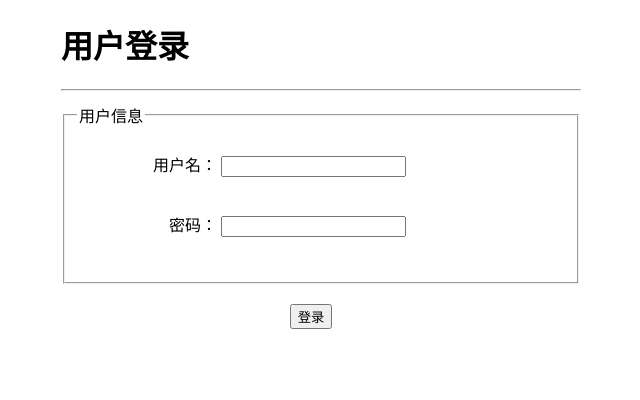
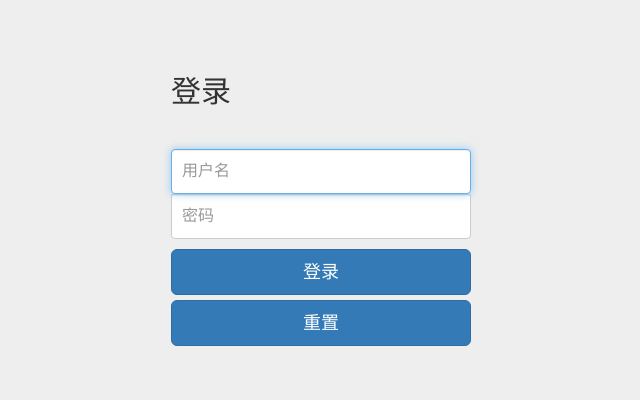
Before and after one commit to kyo9ls/myerp, a Django app: page /login/ in a window 1280 px wide. Shown: the top 400 px of the page, without its empty margins (319-959 px from the left). Run offline with Django 3.2, Linux system fonts and the light colour scheme; some libraries are stand-ins or nearby versions.

Commit message:
addLogin, without register and download

```diff
--- a/app/views.py
+++ b/app/views.py
@@ -1,4 +1,4 @@
-from django.shortcuts import render, HttpResponse, redirect, reverse
+from django.shortcuts import render, HttpResponse, redirect
 from app import models
 from django.views import View
 from app.utils import gen_md5_digest, Pagination, user_id, get_date
@@ -10,12 +10,6 @@ import base64
 
 
 # Create your views here.
-
-
-def test(request):
-    lst = [0, 1]
-    return render(request, 'test.html', {'i': lst})
-
 
 # 登录
 def login(request):
@@ -50,7 +44,10 @@ def logout(request):
 # 供应商列表
 def supplier_list(request):
     # 获取用户id
-    user = user_id(request)
+    if user_id(request):
+        user = user_id(request)
+    else:
+        return redirect('/login/')
     # 获取供应商信息
     all_suppliers = models.Supplier.objects.filter(company__user__no=user).distinct()
     # 页码
@@ -67,7 +64,10 @@ class SupplierAdd(View):
     # get 请求
     def get(self, request):
         # 获取用户ID
-        user = user_id(request)
+        if user_id(request):
+            user = user_id(request)
+        else:
+            return redirect('/login/')
         # 获取对应公司
         com = models.Company.objects.filter(user=user)
         return render(request, 'supplier_add.html', {'com': com})
@@ -105,7 +105,10 @@ class SupplierAdd(View):
 # 编辑供应商和公司
 def supplier_edit(request):
     # 获取用户ID
-    user = user_id(request)
+    if user_id(request):
+        user = user_id(request)
+    else:
+        return redirect('/login/')
     # 获取供应商及公司编号
     sup_no = request.GET.get('sup_no')
     try:
@@ -135,7 +138,10 @@ def supplier_edit(request):
 # 预付款表
 def adv_list(request):
     # 获取用户ID
-    user = user_id(request)
+    if user_id(request):
+        user = user_id(request)
+    else:
+        return redirect('/login/')
     # 获取供应商信息
     sup_no = request.GET.get('sup_no')
     all_advs = models.Advpayment.objects.filter(supplier=sup_no, company__user_id=user)
@@ -146,7 +152,10 @@ def adv_list(request):
 # 客户列表
 def client_list(request):
     # 获取用户ID
-    user = user_id(request)
+    if user_id(request):
+        user = user_id(request)
+    else:
+        return redirect('/login/')
     # 获取供应商信息
     all_clients = models.Client.objects.filter(company__user=user).distinct()
     # 页码
@@ -163,7 +172,10 @@ class ClientAdd(View):
     # get 请求
     def get(self, request):
         # 获取用户ID
-        user = user_id(request)
+        if user_id(request):
+            user = user_id(request)
+        else:
+            return redirect('/login/')
         com = models.Company.objects.filter(user__no=user)
         return render(request, 'client_add.html', {'com': com})
 
@@ -173,9 +185,11 @@ class ClientAdd(View):
         # 获取用户输入的数据
         cli_name = request.POST.get('cli_name')
         com_no = request.POST.get('com_no')
-
         # 获取用户ID
-        user = user_id(request)
+        if user_id(request):
+            user = user_id(request)
+        else:
+            return redirect('/login/')
         com = models.Company.objects.filter(user__no=user)
         try:
             if not cli_name:
@@ -206,7 +220,10 @@ class ClientAdd(View):
 # 编辑客户
 def client_edit(request):
     # 获取用户ID
-    user = user_id(request)
+    if user_id(request):
+        user = user_id(request)
+    else:
+        return redirect('/login/')
     # 获取公司及客户编号
     cli_no = request.GET.get('cli_no')
     try:
@@ -235,11 +252,14 @@ def client_edit(request):
 # 欠款表
 def debt_list(request):
     # 获取用户ID
-    user = user_id(request)
+    if user_id(request):
+        user = user_id(request)
+    else:
+        return redirect('/login/')
     # 获取供应商信息
     cli_no = request.GET.get('cli_no')
 
-    all_debts = models.Debt.objects.filter(client_id=cli_no)
+    all_debts = models.Debt.objects.filter(client_id=cli_no, company__user_id=user).distinct()
     # 返回页面
     return render(request, 'debt_list.html', {'all_debts': all_debts, })
 
@@ -247,7 +267,10 @@ def debt_list(request):
 # 司机列表
 def driver_list(request):
     # 获取用户ID
-    user = user_id(request)
+    if user_id(request):
+        user = user_id(request)
+    else:
+        return redirect('/login/')
     # 获取司机列表
     all_drivers = models.Driver.objects.filter(user_id=user)
     count = all_drivers.count()
@@ -259,7 +282,10 @@ def driver_list(request):
 # 编辑司机
 def driver_edit(request):
     # 获取用户ID
-    user = user_id(request)
+    if user_id(request):
+        user = user_id(request)
+    else:
+        return redirect('/login/')
     # 获取公司及客户编号
     dri_no = request.GET.get('dri_no')
     try:
@@ -287,7 +313,10 @@ def driver_edit(request):
 # 司机查询
 def driver_search(request):
     # 获取用户ID
-    user = user_id(request)
+    if user_id(request):
+        user = user_id(request)
+    else:
+        return redirect('/login/')
     # 获取司机列表
     all_drivers = models.Driver.objects.filter(user_id=user)
     all_orders = None
@@ -325,7 +354,10 @@ def driver_search(request):
 # 增加司机
 def driver_add(request):
     # 获取用户ID
-    user = user_id(request)
+    if user_id(request):
+        user = user_id(request)
+    else:
+        return redirect('/login/')
     response_dict = {'status': True, 'msg': None}
     try:
         driver_name = request.POST.get('driver_name')
@@ -347,7 +379,10 @@ def driver_add(request):
 # 销售列表
 def sale_list(request):
     # 获取用户ID
-    user = user_id(request)
+    if user_id(request):
+        user = user_id(request)
+    else:
+        return redirect('/login/')
     # 获取司机列表
     all_sales = models.Sale.objects.filter(user_id=user)
     count = all_sales.count()
@@ -359,7 +394,10 @@ def sale_list(request):
 # 编辑司机
 def sale_edit(request):
     # 获取用户ID
-    user = user_id(request)
+    if user_id(request):
+        user = user_id(request)
+    else:
+        return redirect('/login/')
     # 获取公司及客户编号
     sale_no = request.GET.get('sale_no')
     try:
@@ -387,7 +425,10 @@ def sale_edit(request):
 # 销售查询
 def sale_search(request):
     # 获取用户ID
-    user = user_id(request)
+    if user_id(request):
+        user = user_id(request)
+    else:
+        return redirect('/login/')
     # 获取销售列表
     all_sales = models.Sale.objects.filter(user=user)
     all_orders = None
@@ -429,7 +470,10 @@ def sale_search(request):
 # 增加销售
 def sale_add(request):
     # 获取用户ID
-    user = user_id(request)
+    if user_id(request):
+        user = user_id(request)
+    else:
+        return redirect('/login/')
     response_dict = {'status': True, 'msg': None}
     try:
         sale_name = request.POST.get('sale_name')
@@ -451,7 +495,10 @@ def sale_add(request):
 # 订单列表
 def order_list(request):
     # 获取用户ID
-    user = user_id(request)
+    if user_id(request):
+        user = user_id(request)
+    else:
+        return redirect('/login/')
     # 获取该用户对应的要素
     all_drivers = models.Driver.objects.filter(user=user)
     all_companys = models.Company.objects.filter(user=user)
@@ -492,7 +539,10 @@ def order_list(request):
 # 增加订单
 def order_add(request):
     # 获取用户ID
-    user = user_id(request)
+    if user_id(request):
+        user = user_id(request)
+    else:
+        return redirect('/login/')
     response_dict = {'status': True, 'msg': None}
 
     try:
@@ -568,7 +618,10 @@ def order_add(request):
 # 删除订单
 def order_del(request):
     # 获取用户
-    user = user_id(request)
+    if user_id(request):
+        user = user_id(request)
+    else:
+        return redirect('/login/')
     order_no = request.GET.get('ord_no')
     try:
         # 获取订单对象
@@ -595,7 +648,10 @@ def order_del(request):
 # 商品列表
 def good_list(request):
     # 获取用户ID
-    user = user_id(request)
+    if user_id(request):
+        user = user_id(request)
+    else:
+        return redirect('/login/')
     # 当前日期
     cur_date = get_date()
     all_goods = models.Good.objects.filter(end_date__gte=cur_date, start_date__lte=cur_date,
@@ -607,13 +663,19 @@ def good_list(request):
 class GoodAdd(View):
     def get(self, request):
         # 获取用户ID
-        user = user_id(request)
+        if user_id(request):
+            user = user_id(request)
+        else:
+            return redirect('/login/')
         all_suppliers = models.Supplier.objects.filter(company__user__no=user).distinct()
         return render(request, 'good_add.html', {'all_suppliers': all_suppliers})
 
     def post(self, request):
         #
-        user = user_id(request)
+        if user_id(request):
+            user = user_id(request)
+        else:
+            return redirect('/login/')
         # 获取数据
         sup_no = request.POST.get('sup_no')
         good_name = request.POST.get('good_name')
@@ -640,7 +702,10 @@ class GoodAdd(View):
 # 编辑商品
 def good_edit(request):
     # 获取用户ID
-    user = user_id(request)
+    if user_id(request):
+        user = user_id(request)
+    else:
+        return redirect('/login/')
     response_dict = {'status': True, 'msg': 'None'}
     try:
         sup_no = request.POST.get('sup_no')
@@ -648,7 +713,7 @@ def good_edit(request):
         good_name = request.POST.get('good_name')
         buying_price = request.POST.get('buying_price')
         eff_date = request.POST.get('eff_date')
-        good_obj = models.Good.objects.get(no=good_no)
+        good_obj = models.Good.objects.filter(no=good_no, supplier__company__user_id=user).first()
         if models.Good.objects.filter(supplier_id=sup_no, name=good_name, buying_price=buying_price,
                                       end_date='2099-12-31'):
             response_dict['status'] = False
@@ -675,7 +740,10 @@ def good_edit(request):
 # 订单详情
 def order_detal(request):
     # 获取用户ID
-    user = user_id(request)
+    if user_id(request):
+        user = user_id(request)
+    else:
+        return redirect('/login/')
     error = ''
     order_obj = models.Order.objects.filter(no=-1).first()
     try:
@@ -689,7 +757,10 @@ def order_detal(request):
 # 付款单列表
 def payment_list(request):
     # 获取用户ID
-    user = user_id(request)
+    if user_id(request):
+        user = user_id(request)
+    else:
+        return redirect('/login/')
     all_companys = models.Company.objects.filter(user_id=user)
     page = Pagination(request, 0)
     error = ''
@@ -720,7 +791,10 @@ def payment_list(request):
 # 创建付款单
 def payment_add(request):
     # 获取用户ID
-    user = user_id(request)
+    if user_id(request):
+        user = user_id(request)
+    else:
+        return redirect('/login/')
     response_dict = {'status': True, 'msg': None}
     try:
         creat_dict = {}
@@ -752,7 +826,10 @@ def payment_add(request):
 # 删除付款单
 def payment_del(request):
     # 获取用户
-    user = user_id(request)
+    if user_id(request):
+        user = user_id(request)
+    else:
+        return redirect('/login/')
     pay_no = request.GET.get('pay_no')
     try:
         # 获取付款单对象
@@ -774,7 +851,10 @@ def payment_del(request):
 # 收款人列表
 def receipt_list(request):
     # 获取用户ID
-    user = user_id(request)
+    if user_id(request):
+        user = user_id(request)
+    else:
+        return redirect('/login/')
     all_companys = models.Company.objects.filter(user_id=user)
     page = Pagination(request, 0)
     error = ''
@@ -804,7 +884,10 @@ def receipt_list(request):
 # 创建收款单
 def receipt_add(request):
     # 获取用户ID
-    user = user_id(request)
+    if user_id(request):
+        user = user_id(request)
+    else:
+        return redirect('/login/')
     response_dict = {'status': True, 'msg': None}
     try:
         creat_dict = {}
@@ -835,7 +918,10 @@ def receipt_add(request):
 # 删除收款单
 def receipt_del(request):
     # 获取用户
-    user = user_id(request)
+    if user_id(request):
+        user = user_id(request)
+    else:
+        return redirect('/login/')
     rec_no = request.GET.get('rec_no')
     try:
         # 获取收款单对象
--- a/myerp/urls.py
+++ b/myerp/urls.py
@@ -20,8 +20,6 @@ urlpatterns = [
     path('admin/', admin.site.urls),
     path('login/', views.login),
     path('logout/', views.logout),
-
-    path('test/', views.test),
 
     path('get_cli/', views.get_cli),
     path('get_sup/', views.get_sup),
--- /dev/null
+++ b/static/css/signin.css
@@ -0,0 +1,40 @@
+body {
+  padding-top: 40px;
+  padding-bottom: 40px;
+  background-color: #eee;
+}
+
+.form-signin {
+  max-width: 330px;
+  padding: 15px;
+  margin: 0 auto;
+}
+.form-signin .form-signin-heading,
+.form-signin .checkbox {
+  margin-bottom: 10px;
+}
+.form-signin .checkbox {
+  font-weight: normal;
+}
+.form-signin .form-control {
+  position: relative;
+  height: auto;
+  -webkit-box-sizing: border-box;
+     -moz-box-sizing: border-box;
+          box-sizing: border-box;
+  padding: 10px;
+  font-size: 16px;
+}
+.form-signin .form-control:focus {
+  z-index: 2;
+}
+.form-signin input[type="email"] {
+  margin-bottom: -1px;
+  border-bottom-right-radius: 0;
+  border-bottom-left-radius: 0;
+}
+.form-signin input[type="password"] {
+  margin-bottom: 10px;
+  border-top-left-radius: 0;
+  border-top-right-radius: 0;
+}
--- a/templates/login.html
+++ b/templates/login.html
@@ -1,72 +1,38 @@
 <!DOCTYPE html>
-<html lang="en">
+<html lang="zh-CN">
 <head>
-    <meta charset="UTF-8">
-    <title>用户登录</title>
-    <style>
-        #container {
-            width: 520px;
-            margin: 10px auto;
-        }
-        .input {
-            margin: 20px 0;
-            width: 460px;
-            height: 40px;
-        }
-        .input>label {
-            display: inline-block;
-            width: 140px;
-            text-align: right;
-        }
-        .input>img {
-            width: 150px;
-            vertical-align: middle;
-        }
-        input[name=captcha] {
-            vertical-align: middle;
-        }
-        form+div {
-            margin-top: 20px;
-        }
-        form+div>a {
-            text-decoration: none;
-            color: darkcyan;
-            font-size: 1.2em;
-        }
-        .button {
-            width: 500px;
-            text-align: center;
-            margin-top: 20px;
-        }
-        .hint {
-            color: #ff0000;
-            font-size: 12px;
-        }
-    </style>
+    <meta charset="utf-8">
+    <meta http-equiv="X-UA-Compatible" content="IE=edge">
+    <meta name="viewport" content="width=device-width, initial-scale=1">
+    <!-- 上述3个meta标签*必须*放在最前面，任何其他内容都*必须*跟随其后！ -->
+    <meta name="description" content="">
+    <meta name="author" content="">
+    <link rel="icon" href="../../favicon.ico">
+
+    <title>登录</title>
+    <!-- Bootstrap core CSS -->
+    {% load static %}
+    <link href="{% static 'plugins/bootstrap-3.3.7-dist/css/bootstrap.css' %}" rel="stylesheet">
+    <link href="{% static 'css/signin.css' %} " rel="stylesheet">
 </head>
+
 <body>
-    <div id="container">
-        <h1>用户登录</h1>
+
+<div class="container">
+
+    <form class="form-signin" method="post" action="/login/">
+        {% csrf_token %}
+        <h2 class="form-signin-heading">登录</h2>
         <hr>
-        <p class="hint">{{ hint }}</p>
-        <form action="/login/" method="post">
-            {% csrf_token %}
-            <fieldset>
-                <legend>用户信息</legend>
-                <div class="input">
-                    <label>用户名：</label>
-                    <input type="text" name="username">
-                </div>
-                <div class="input">
-                    <label>密码：</label>
-                    <input type="password" name="password">
-                </div>
-            </fieldset>
-            <div class="button">
-                <input type="submit" value="登录">
+        <p class="hint" style="color: #ff0000">{{ hint }}</p>
+        <label for="inputUsername" class="sr-only">用户名</label>
+        <input type="text" name="username" class="form-control" placeholder="用户名" required autofocus>
+        <label for="inputPassword" class="sr-only">密码</label>
+        <input type="password" name="password" class="form-control" placeholder="密码" required>
+        <button class="btn btn-lg btn-primary btn-block" type="submit">登录</button>
+        <button class="btn btn-lg btn-primary btn-block" type="reset">重置</button>
+    </form>
 
-            </div>
-        </form>
-    </div>
+</div> <!-- /container -->
 </body>
 </html>
```
Also changed, not shown: app/utils.py (+6 -2 lines), templates/test.html (deleted, +0 -48 lines).
